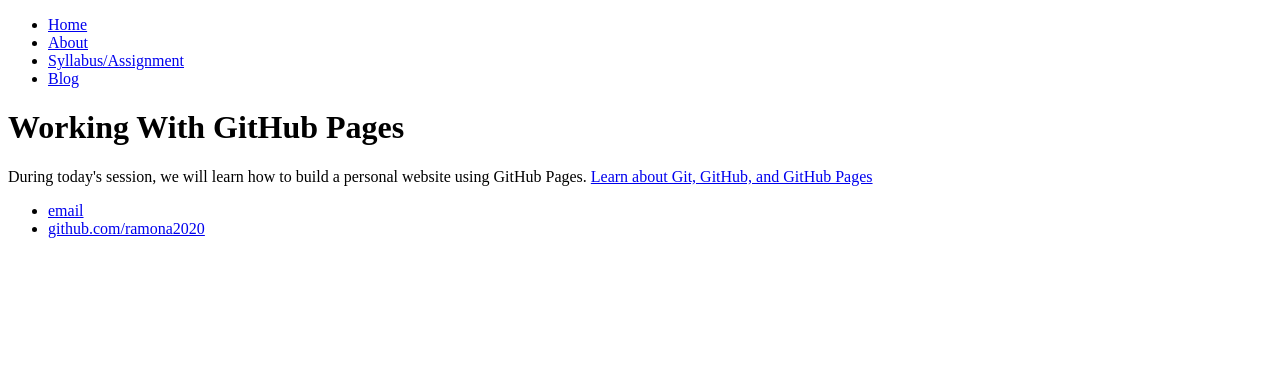
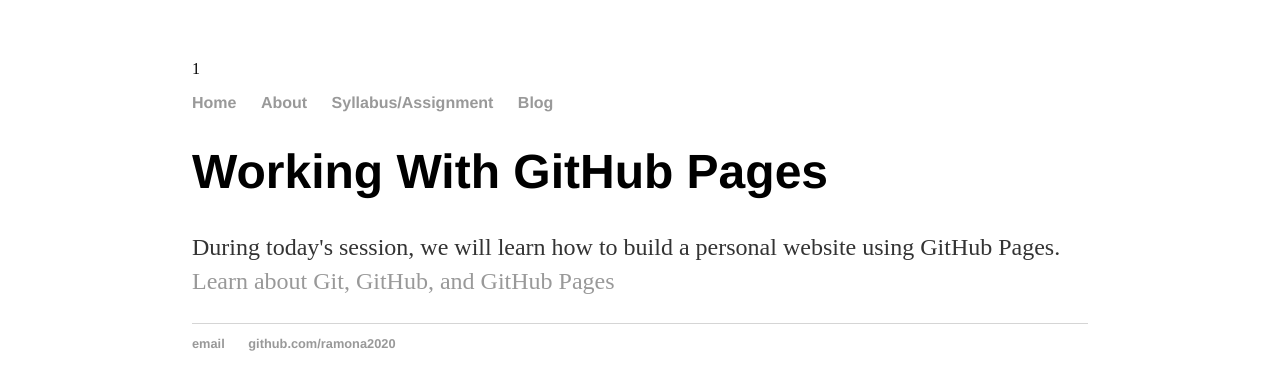
Before and after one commit to ercelawnv/ercelawnv.github.io, a plain HTML site: page index.html in a window 1280 px wide. Drawn offline with Linux system fonts and the light colour scheme.

Commit message:
Update index.html

```diff
--- a/index.html
+++ b/index.html
@@ -2,6 +2,9 @@
 <html>
 	<head>
 		<title>Working With GitHub Pages</title>
+
+1
+<link rel="stylesheet" type="text/css" href="/css/main.css">
 	</head>
 	<body>
 		<nav>
```
